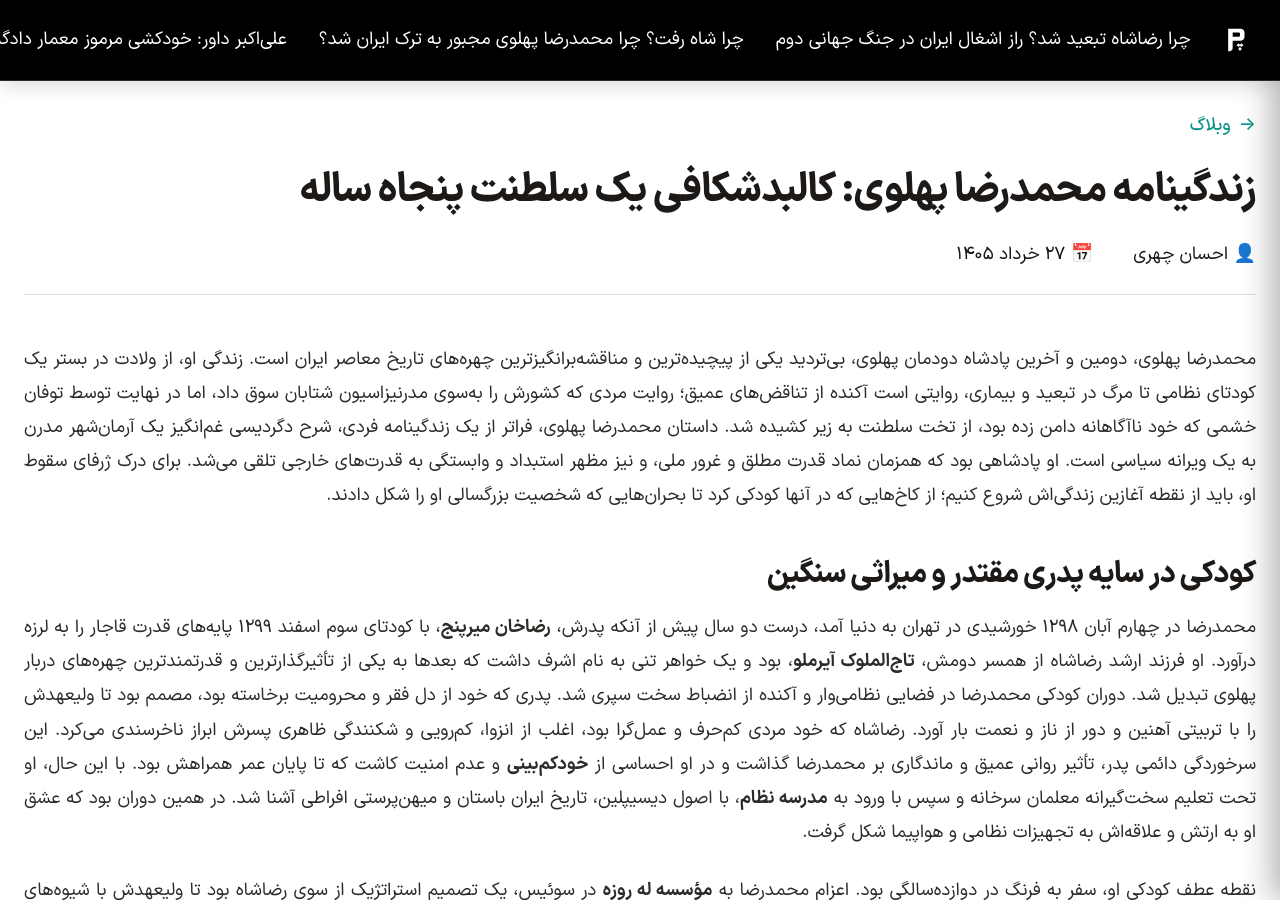
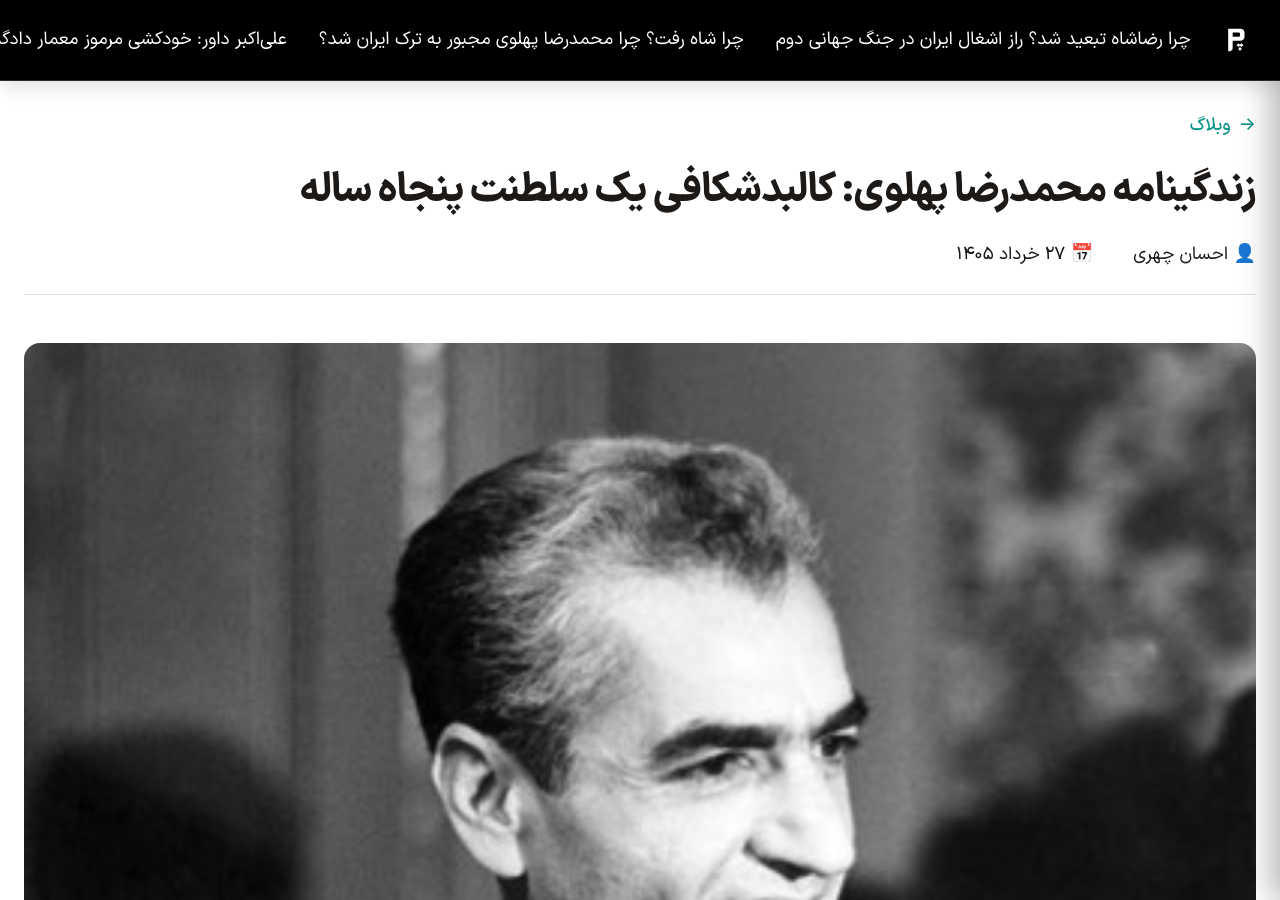
Before and after one commit to darkblog/darkblog.github.io, a Jekyll site: the page built from _posts/2026-6-17-mohammadreza-pahlavi.md, in a window 1280 px wide and 900 px high. Built offline with Jekyll 4.4.1, drawn with Linux system fonts in a browser that asks for light colours.

Commit message:
Add image attribute to Mohammad Reza Pahlavi post
Added an image attribute to the post about Mohammad Reza Pahlavi.

```diff
--- a/_posts/2026-6-17-mohammadreza-pahlavi.md
+++ b/_posts/2026-6-17-mohammadreza-pahlavi.md
@@ -1,6 +1,7 @@
 ---
 title: "زندگینامه محمدرضا پهلوی: کالبدشکافی یک سلطنت پنجاه ساله"
 tags: پهلوی
+image: /blog/mohammadreza-pahlavi.jpeg
 ---
 
 محمدرضا پهلوی، دومین و آخرین پادشاه دودمان پهلوی، بی‌تردید یکی از پیچیده‌ترین و مناقشه‌برانگیزترین چهره‌های تاریخ معاصر ایران است. زندگی او، از ولادت در بستر یک کودتای نظامی تا مرگ در تبعید و بیماری، روایتی است آکنده از تناقض‌های عمیق؛ روایت مردی که کشورش را به‌سوی مدرنیزاسیون شتابان سوق داد، اما در نهایت توسط توفان خشمی که خود ناآگاهانه دامن زده بود، از تخت سلطنت به زیر کشیده شد. داستان محمدرضا پهلوی، فراتر از یک زندگینامه فردی، شرح دگردیسی غم‌انگیز یک آرمان‌شهر مدرن به یک ویرانه سیاسی است. او پادشاهی بود که همزمان نماد قدرت مطلق و غرور ملی، و نیز مظهر استبداد و وابستگی به قدرت‌های خارجی تلقی می‌شد. برای درک ژرفای سقوط او، باید از نقطه آغازین زندگی‌اش شروع کنیم؛ از کاخ‌هایی که در آنها کودکی کرد تا بحران‌هایی که شخصیت بزرگسالی او را شکل دادند.
```
